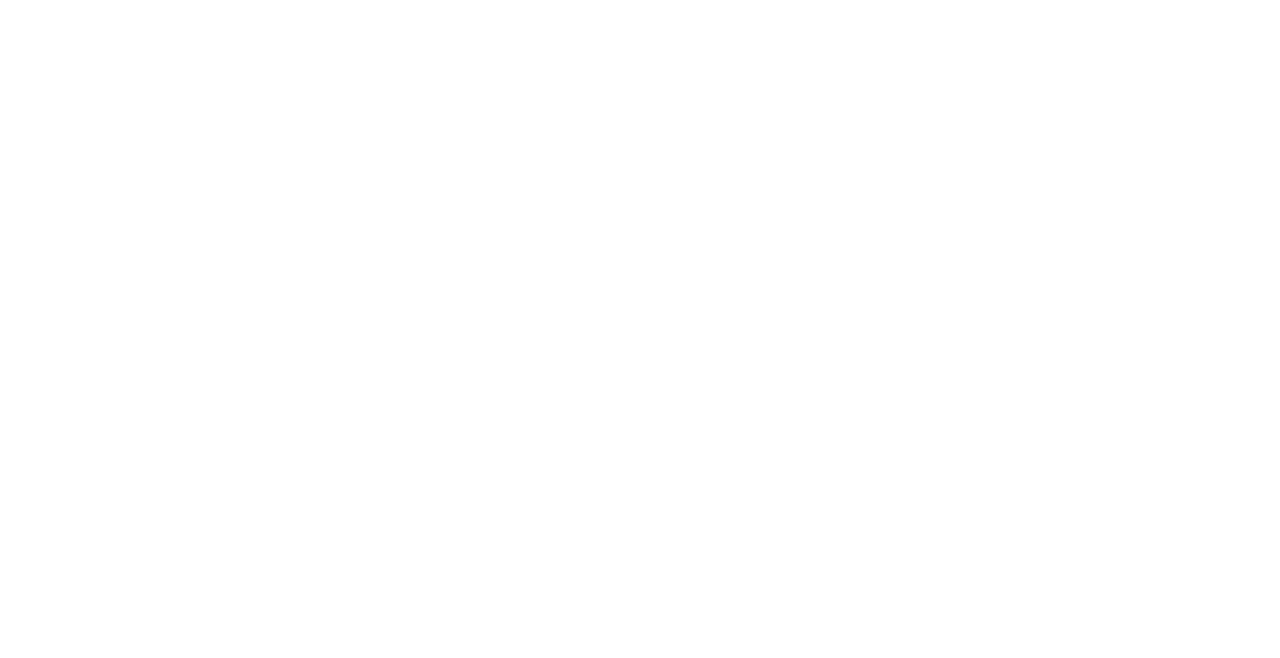
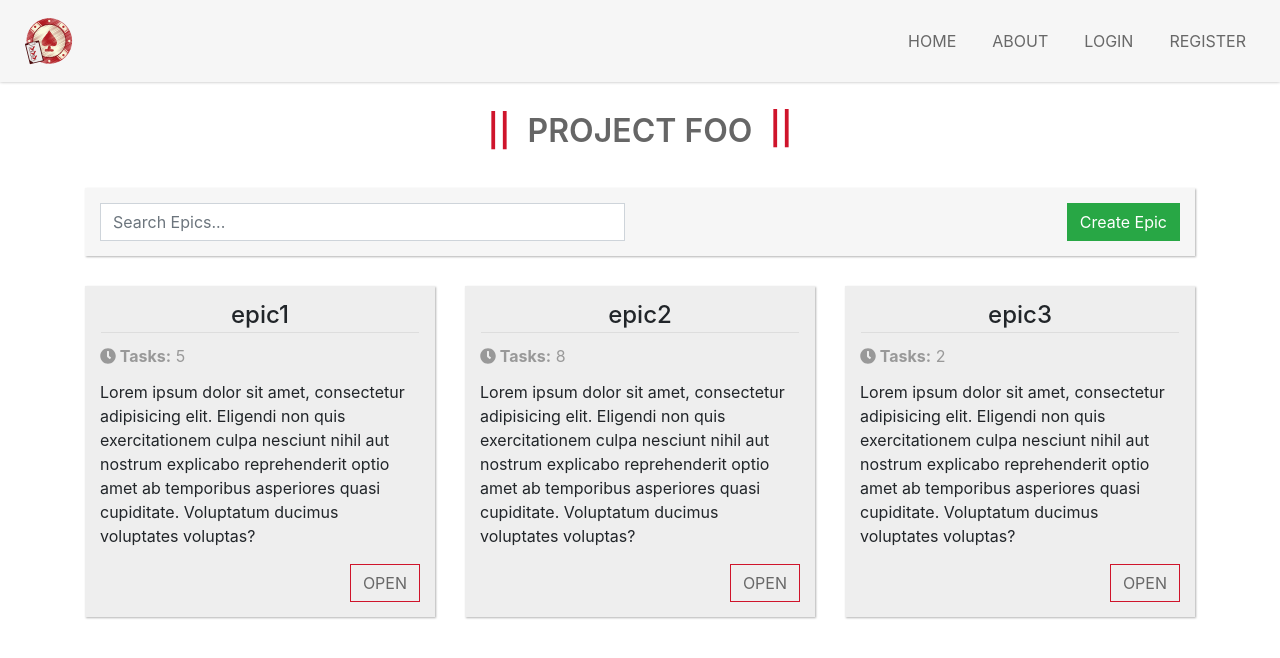
Before and after one commit to jeankhechfe/planning-poker-ui, a Vue app: page /project/1 in a window 1280 px wide. Shown: the top 658 px of the page. Built offline with nearby package versions, Linux system fonts and the light colour scheme.

Commit message:
create project view

```diff
--- a/src/components/SearchBar.vue
+++ b/src/components/EpicsBar.vue
@@ -5,19 +5,19 @@
         <input
           class="form-control"
           type="text"
-          placeholder="Search Projects..."
+          placeholder="Search Epics..."
           aria-label="Search"
         />
       </div>
       <div class="col-md-6">
         <b-button
           variant="primary"
-          v-b-modal.createProjectModal
+          v-b-modal.createEpicModal
           class="btn btn-success float-right"
-        >Create Project</b-button>
-        <b-modal id="createProjectModal" ref="createProjectModal" hide-footer="true" hide-header="true">
+        >Create Epic</b-button>
+        <b-modal id="createEpicModal" ref="createEpicModal" hide-footer="true" hide-header="true">
           <div>
-            <h3>Create New Project</h3>
+            <h3>Create New Epic</h3>
             <hr />
             <b-form>
               <div class="form-group row">
@@ -27,7 +27,7 @@
                     id="title"
                     class="form-control"
                     v-model="text"
-                    placeholder="Project title"
+                    placeholder="Epic title"
                     name="title"
                     required
                   ></b-form-input>
@@ -40,7 +40,7 @@
                     id="description"
                     class="form-control"
                     v-model="text"
-                    placeholder="Enter project description..."
+                    placeholder="Enter epic description..."
                     rows="6"
                     max-rows="6"
                     name="description"
@@ -50,7 +50,7 @@
               </div>
               <div class="text-right">
                 <b-button class="btn-modal" @click="hideModal">Cancel</b-button>
-                <b-button class="btn-modal" variant="success"  @click="createProject">Cearte</b-button>
+                <b-button class="btn-modal" variant="success"  @click="createEpic">Cearte</b-button>
               </div>
             </b-form>
           </div>
@@ -62,12 +62,12 @@
 
 <script>
 export default {
-  name: "SearchBar",
+  name: "EpicsBar",
   methods: {
     hideModal() {
-      this.$refs["createProjectModal"].hide();
+      this.$refs["createEpicModal"].hide();
     },
-    createProject() {
+    createEpic() {
         //TODO
     }
   }
--- /dev/null
+++ b/src/components/EpicsList.vue
@@ -0,0 +1,115 @@
+<template>
+  <div class="container">
+    <div class="row">
+      <div v-for="epic in epics" v-bind:key="epic.id" class="col-sm-4">
+        <div class="single-epic">
+          <h2 class="epic-name text-center">{{epic.name}}</h2>
+          <ul class="post-meta">
+            <li>
+              <i class="fa fa-clock"></i>
+              <strong> Tasks:</strong>
+              {{epic.tasksNumber}}
+            </li>
+          </ul>
+          <div class="epic-content">
+            <p>{{epic.description}}</p>
+          </div>
+          <div class="text-right">
+            <router-link :to="{ name: 'Epic', params: { id: epic.id, projectId: 2 } }" class="btn btn-primary">Open</router-link> <!-- get projectId dynamically -->
+          </div>
+        </div>
+      </div>
+    </div>
+  </div>
+</template>
+
+<script>
+export default {
+  name: "EpicsList",
+  data() {
+    return {
+      epics: [
+        {
+          id: 1,
+          name: "epic1",
+          description:
+            "Lorem ipsum dolor sit amet, consectetur adipisicing elit. Eligendi non quis exercitationem culpa nesciunt nihil aut nostrum explicabo reprehenderit optio amet ab temporibus asperiores quasi cupiditate. Voluptatum ducimus voluptates voluptas?",
+          tasksNumber: 5
+        },
+        {
+          id: 2,
+          name: "epic2",
+          description:
+            "Lorem ipsum dolor sit amet, consectetur adipisicing elit. Eligendi non quis exercitationem culpa nesciunt nihil aut nostrum explicabo reprehenderit optio amet ab temporibus asperiores quasi cupiditate. Voluptatum ducimus voluptates voluptas?",
+          tasksNumber: 8
+        },
+        {
+          id: 3,
+          name: "epic3",
+          description:
+            "Lorem ipsum dolor sit amet, consectetur adipisicing elit. Eligendi non quis exercitationem culpa nesciunt nihil aut nostrum explicabo reprehenderit optio amet ab temporibus asperiores quasi cupiditate. Voluptatum ducimus voluptates voluptas?",
+          tasksNumber: 2
+        }
+      ]
+    };
+  }
+};
+</script>
+
+<style scoped>
+.container {
+  margin-top: 30px;
+}
+.single-epic {
+  background-color: #eee;
+  padding: 15px;
+  margin-bottom: 30px;
+  box-shadow: 1px 1px 2px rgba(0, 0, 0, 0.3);
+  transition: all 0.5s ease 0s;
+}
+.epic-name {
+  font-size: 24px;
+  padding-bottom: 2px;
+  -webkit-box-shadow: 0 2px 0 -1px #ddd;
+  box-shadow: 0 2px 0 -1px #ddd;
+}
+.single-epic .btn-primary {
+  text-transform: uppercase;
+  border: 1px solid #cf142b;
+  color: #686868;
+  background-color: rgba(255, 255, 255, 0);
+  border-radius: 0;
+}
+.single-project:hover {
+  background-color: #43484e;
+  color: #fff;
+}
+.single-epic:hover .btn-primary {
+  background-color: #ddd;
+  color: #cf142b;
+  border-color: #ddd;
+}
+.btn-primary:hover,
+.btn-primary:focus,
+.btn-primary:active {
+  background-color: #cf142b !important;
+  border-color: #cf142b !important;
+  color: #fff !important;
+  box-shadow: none !important;
+  border-color: none !important;
+}
+ul {
+  padding:0;
+	overflow:hidden;
+  margin: 1rem 0;
+}
+ul li {
+	float: left;
+	line-height: 15px;
+	list-style: none;
+	margin-right: 10px;
+	padding-right: 10px;
+	font-size: 16px;
+	color:#999;
+}
+</style>
--- /dev/null
+++ b/src/components/ProjectsBar.vue
@@ -0,0 +1,98 @@
+<template>
+  <div class="container">
+    <div class="row bar">
+      <div class="col-md-6">
+        <input
+          class="form-control"
+          type="text"
+          placeholder="Search Projects..."
+          aria-label="Search"
+        />
+      </div>
+      <div class="col-md-6">
+        <b-button
+          variant="primary"
+          v-b-modal.createProjectModal
+          class="btn btn-success float-right"
+        >Create Project</b-button>
+        <b-modal id="createProjectModal" ref="createProjectModal" hide-footer="true" hide-header="true">
+          <div>
+            <h3>Create New Project</h3>
+            <hr />
+            <b-form>
+              <div class="form-group row">
+                <label for="title" class="col-md-3 col-form-label text-md-right">Title</label>
+                <div class="col-md-9">
+                  <b-form-input
+                    id="title"
+                    class="form-control"
+                    v-model="text"
+                    placeholder="Project title"
+                    name="title"
+                    required
+                  ></b-form-input>
+                </div>
+              </div>
+              <div class="form-group row">
+                <label for="description" class="col-md-3 col-form-label text-md-right">Description</label>
+                <div class="col-md-9">
+                  <b-form-textarea
+                    id="description"
+                    class="form-control"
+                    v-model="text"
+                    placeholder="Enter project description..."
+                    rows="6"
+                    max-rows="6"
+                    name="description"
+                    required
+                  ></b-form-textarea>
+                </div>
+              </div>
+              <div class="text-right">
+                <b-button class="btn-modal" @click="hideModal">Cancel</b-button>
+                <b-button class="btn-modal" variant="success"  @click="createProject">Cearte</b-button>
+              </div>
+            </b-form>
+          </div>
+        </b-modal>
+      </div>
+    </div>
+  </div>
+</template>
+
+<script>
+export default {
+  name: "ProjectsBar",
+  methods: {
+    hideModal() {
+      this.$refs["createProjectModal"].hide();
+    },
+    createProject() {
+        //TODO
+    }
+  }
+};
+</script>
+
+<style scoped>
+.bar {
+  background-color: #f6f6f6;
+  padding: 15px 0;
+  margin: 30px 0;
+  box-shadow: 1px 1px 2px rgba(0, 0, 0, 0.3);
+}
+.form-control {
+  border-radius: 0;
+}
+.form-control:focus {
+  border-color: #cf142b;
+  -webkit-box-shadow: none;
+  box-shadow: none;
+}
+.btn {
+  border-radius: 0;
+}
+.btn-modal {
+  margin-left: 15px;
+}
+</style>
--- a/src/components/ProjectsList.vue
+++ b/src/components/ProjectsList.vue
@@ -8,7 +8,7 @@
             <p>{{project.description}}</p>
           </div>
           <div class="text-right">
-            <router-link :to="{ name: 'Main' }" class="btn btn-primary">Open</router-link>
+            <router-link :to="{ name: 'Project', params: { id: project.id } }" class="btn btn-primary">Open</router-link>
           </div>
         </div>
       </div>
--- a/src/router/index.js
+++ b/src/router/index.js
@@ -4,6 +4,9 @@ import Main from "../views/Main.vue";
 import About from "../views/About.vue";
 import Login from "../views/Login.vue";
 import Register from "../views/Register.vue";
+import Project from "../views/Project.vue";
+import Epic from "../views/Epic.vue";
+
 Vue.use(VueRouter);
 
 const routes = [
@@ -27,6 +30,16 @@ const routes = [
     name: "Register",
     component: Register,
   },
+  {
+    path: "/project/:id",
+    name: "Project",
+    component: Project,
+  },
+  {
+    path: "/project/:projectId/epic/:id",
+    name: "Epic",
+    component: Epic,
+  },
 ];
 
 const router = new VueRouter({
--- /dev/null
+++ b/src/views/Epic.vue
@@ -0,0 +1,51 @@
+<template>
+  <div>
+    <body>
+      <div>
+        <Header />
+          <h2>List of Tasks here</h2>
+      </div>
+    </body>
+  </div>
+</template>
+
+<script>
+// @ is an alias to /src
+import Header from "@/components/Header.vue";
+
+export default {
+  name: "Body",
+  components: {
+    Header,
+  },
+};
+</script>
+
+<style scoped>
+.title-one {
+	color: #666666;
+	display: inline-block;
+	font-size: 32px;
+	font-weight: 600;
+	text-align: center;
+	text-transform: uppercase;
+	position:relative;
+  margin-top: 30px;
+}
+
+.title-one:after {
+	color: #CF142B;
+	content: "||";
+	position: absolute;
+	right: -40px;
+	top: -2px;
+}
+
+.title-one:before {
+	color: #CF142B;
+	content: "||";
+	left: -40px;
+	position: absolute;
+	top: 0;
+}
+</style>
--- a/src/views/Main.vue
+++ b/src/views/Main.vue
@@ -3,7 +3,7 @@
     <body>
       <div>
         <Header />
-        <SearchBar />
+        <ProjectsBar />
         <ProjectsList />
       </div>
     </body>
@@ -13,14 +13,14 @@
 <script>
 // @ is an alias to /src
 import Header from "@/components/Header.vue";
-import SearchBar from "@/components/SearchBar";
+import ProjectsBar from "@/components/ProjectsBar";
 import ProjectsList from "@/components/ProjectsList";
 
 export default {
   name: "Body",
   components: {
     Header,
-    SearchBar,
+    ProjectsBar,
     ProjectsList,
   },
 };
--- /dev/null
+++ b/src/views/Project.vue
@@ -0,0 +1,57 @@
+<template>
+  <div>
+    <body>
+      <div>
+        <Header />
+        <div class="text-center"><h2 class="title-one">Project Foo</h2></div> <!-- TODO: get project name dynamically -->
+        <EpicsBar />
+        <EpicsList />
+      </div>
+    </body>
+  </div>
+</template>
+
+<script>
+// @ is an alias to /src
+import Header from "@/components/Header.vue";
+import EpicsBar from "@/components/EpicsBar";
+import EpicsList from "@/components/EpicsList";
+
+export default {
+  name: "Body",
+  components: {
+    Header,
+    EpicsBar,
+    EpicsList,
+  },
+};
+</script>
+
+<style scoped>
+.title-one {
+	color: #666666;
+	display: inline-block;
+	font-size: 32px;
+	font-weight: 600;
+	text-align: center;
+	text-transform: uppercase;
+	position:relative;
+  margin-top: 30px;
+}
+
+.title-one:after {
+	color: #CF142B;
+	content: "||";
+	position: absolute;
+	right: -40px;
+	top: -2px;
+}
+
+.title-one:before {
+	color: #CF142B;
+	content: "||";
+	left: -40px;
+	position: absolute;
+	top: 0;
+}
+</style>
```
